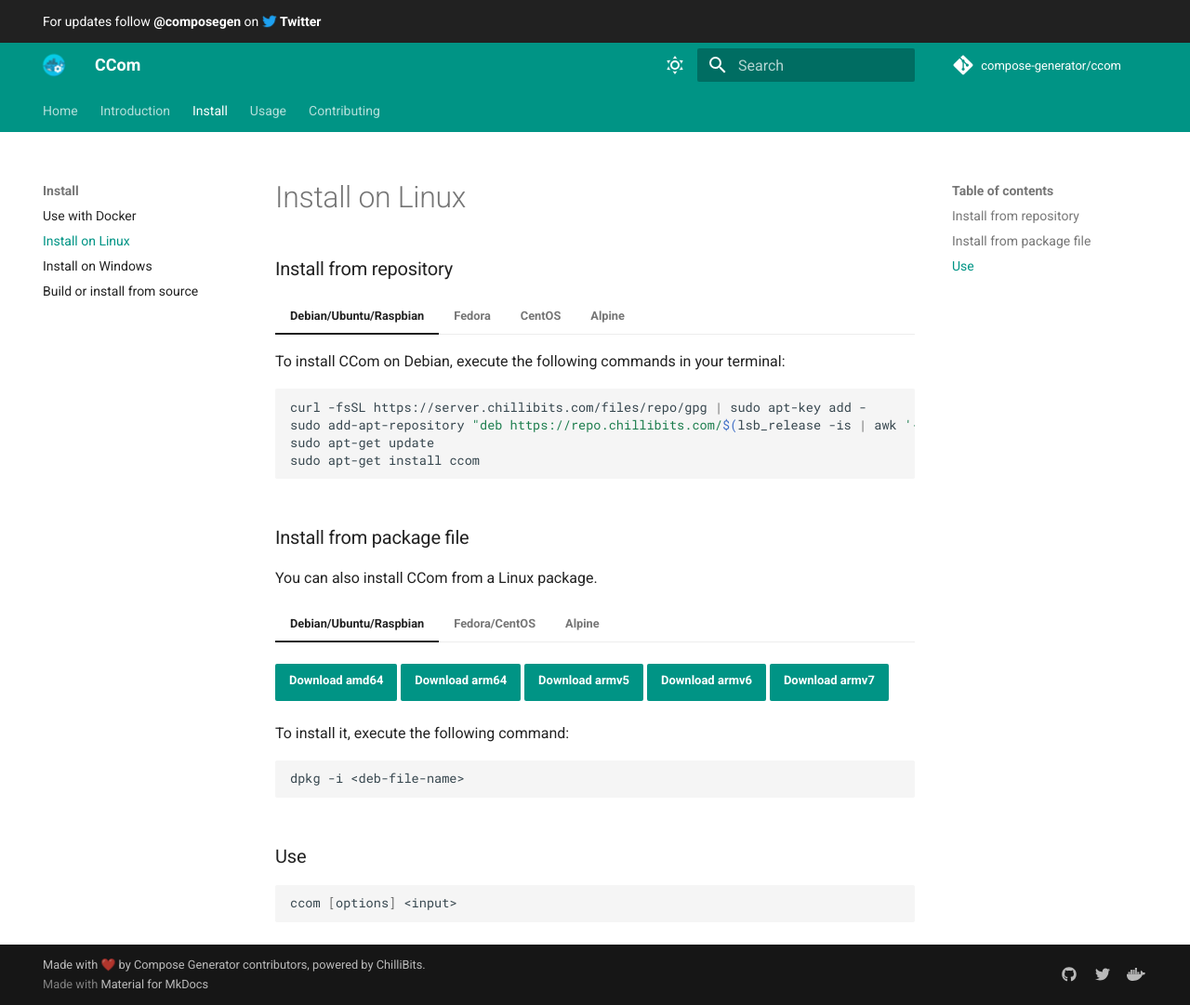
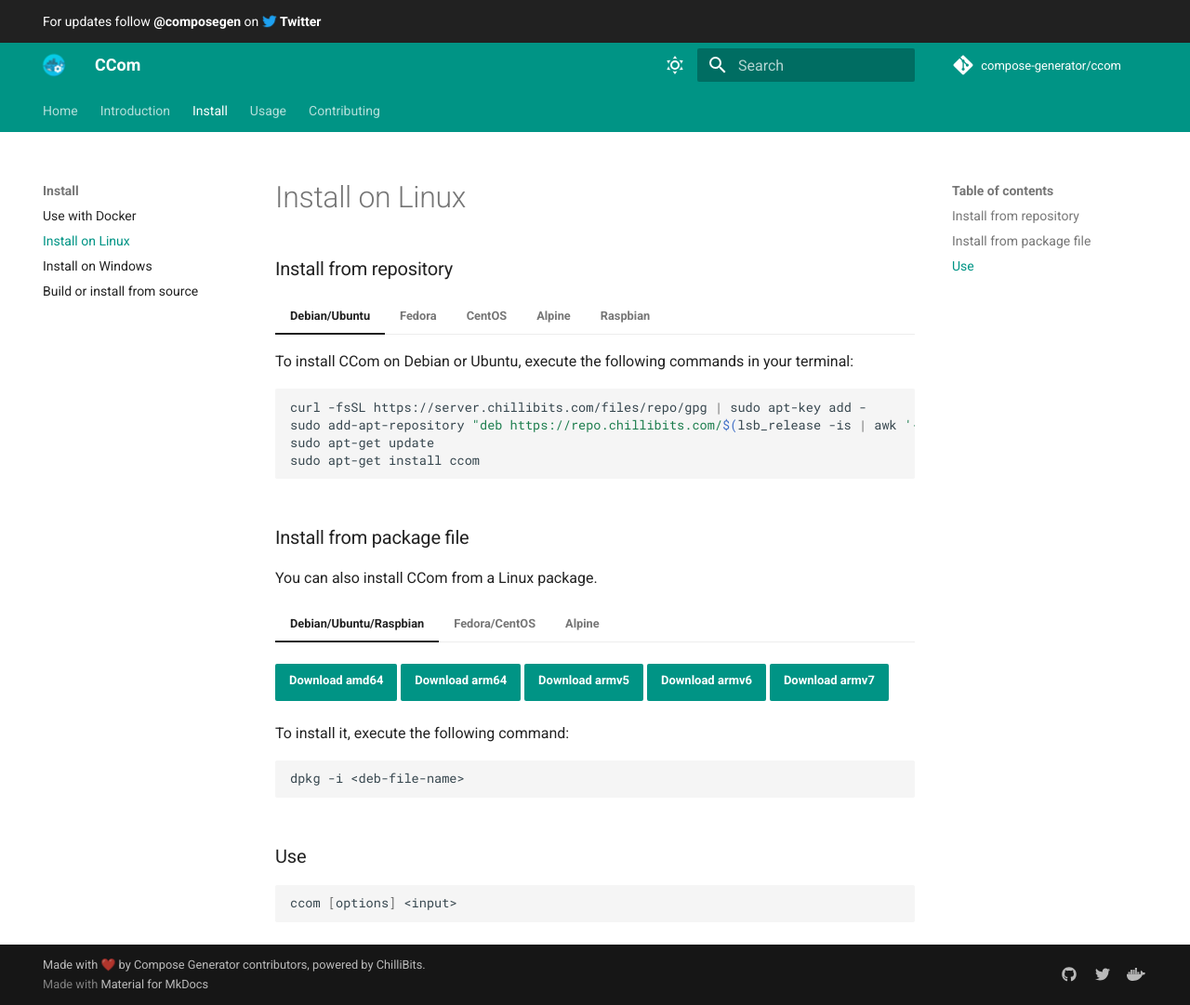
Before and after one commit to compose-generator/ccom, an MkDocs documentation site: the page built from docs/docs/install/linux.md, in a window 1280 px wide and 1081 px high. Shown: the whole window at 93% size. Built offline with MkDocs 1.6.1 and Material for MkDocs 9.7.7, drawn with Linux system fonts in a browser that asks for light colours; comment, search, counter and statistics services are not loaded.

Commit message:
Adjust installation instructions for Raspbian

````diff
--- a/docs/docs/install/linux.md
+++ b/docs/docs/install/linux.md
@@ -3,8 +3,8 @@
 ---
 
 ### Install from repository
-=== "Debian/Ubuntu/Raspbian"
-    To install CCom on Debian, execute the following commands in your terminal:
+=== "Debian/Ubuntu"
+    To install CCom on Debian or Ubuntu, execute the following commands in your terminal:
     ```sh
     curl -fsSL https://server.chillibits.com/files/repo/gpg | sudo apt-key add -
 	sudo add-apt-repository "deb https://repo.chillibits.com/$(lsb_release -is | awk '{print tolower($0)}')-$(lsb_release -cs) $(lsb_release -cs) main"
@@ -30,6 +30,15 @@
 
 === "Alpine"
     *CCom will be published for Alpine soon ...*
+
+=== "Raspbian"
+    To install CCom on Raspbian, execute the following commands in your terminal:
+    ```sh
+    curl -fsSL https://server.chillibits.com/files/repo/gpg | sudo apt-key add -
+	sudo echo "deb [arch=armhf] https://repo.chillibits.com/$(lsb_release -is | awk '{print tolower($0)}')-$(lsb_release -cs) $(lsb_release -cs) main" > /etc/apt/sources.list.d/chillibits.list
+	sudo apt-get update
+	sudo apt-get install ccom
+    ```
 
 ### Install from package file
 You can also install CCom from a Linux package.
````
